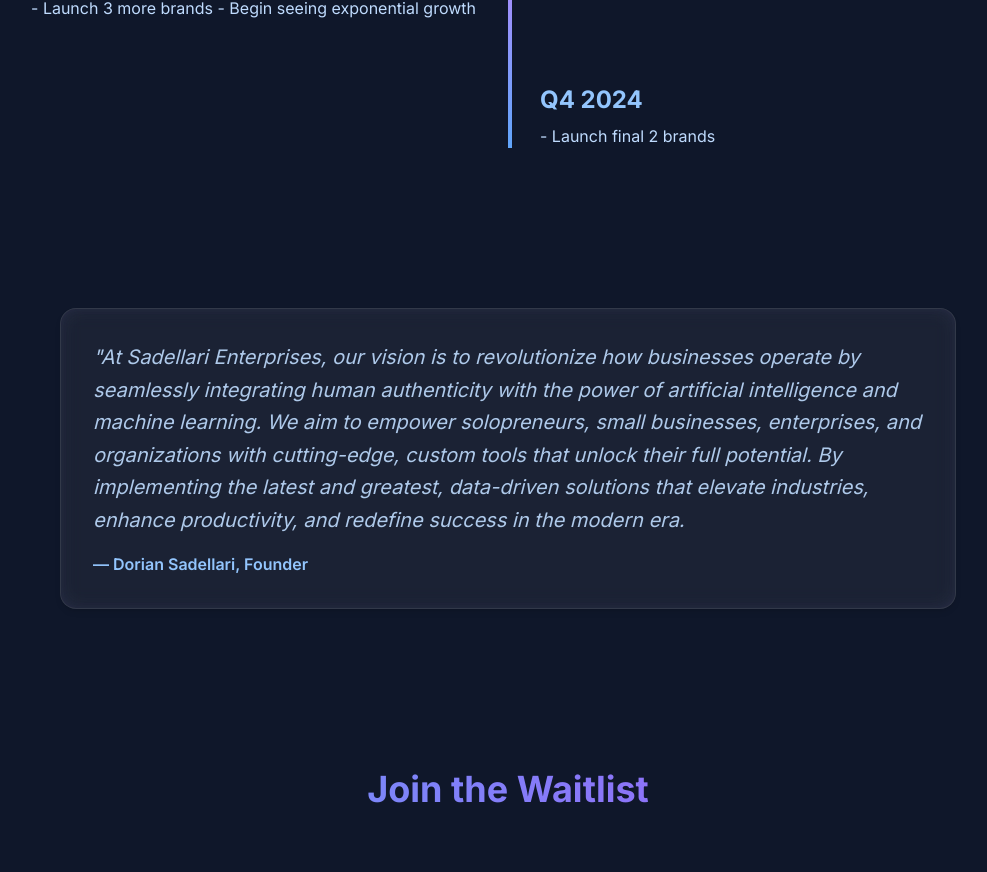
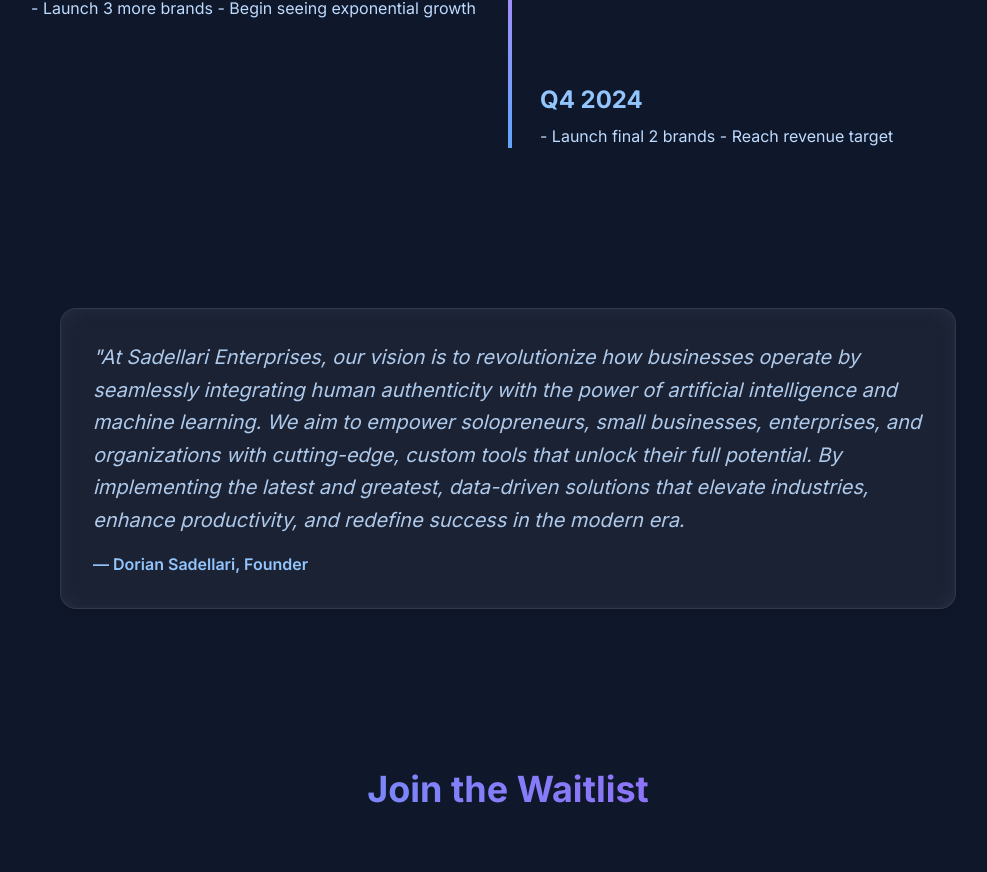
Before and after one commit to tony-42069/sadellari-website, a Next.js app: page / in a window 1280 px wide. Shown: the part 4838-5710 px from the top of the page, without its empty margins (132-1119 px from the left). Built offline with nearby package versions, Linux system fonts and the light colour scheme.

Commit message:
updated timeline section

```diff
--- a/src/components/TimelineSection.tsx
+++ b/src/components/TimelineSection.tsx
@@ -57,6 +57,7 @@ const TimelineSection = () => {
                 <h3 className="text-2xl font-bold text-blue-300 mb-2">Q4 2024</h3>
                 <p className="text-blue-200">
                   - Launch final 2 brands
+                  - Reach revenue target
                 </p>
               </div>
             </div>
```
